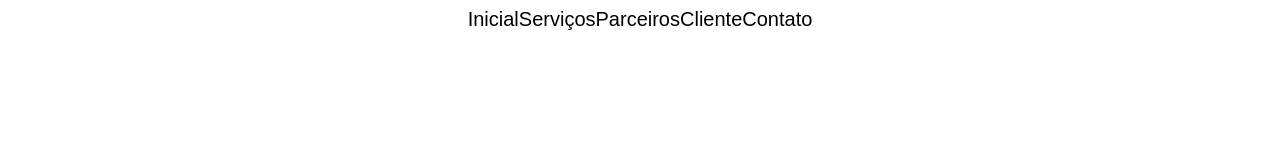
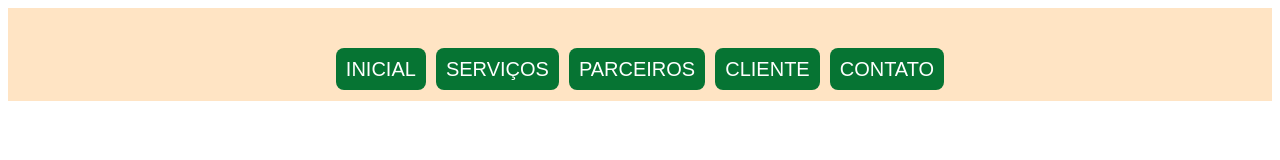
Before and after one commit to Beleboni-dev/kenzie-s02-12-atv, a plain HTML site: page index.html in a window 1280 px wide. Drawn offline with Linux system fonts and the light colour scheme.

Commit message:
Atividade finalizada

```diff
--- a/index.html
+++ b/index.html
@@ -9,7 +9,7 @@
 </head>
 <body>
 
-    <nav>
+    <nav class="nav-container">
         <ul>
           <li>
             <a href="#">Inicial</a>
--- a/styles.css
+++ b/styles.css
@@ -1,18 +1,39 @@
-ul{
+.nav-container {
+    border: none;
+    text-align: center;
+    padding: 20px;
+    background-color: bisque;
+
+}
+
+ul {
     list-style: none;
     font-size: 0;
-    padding: 0;
+    padding: 30px 30px 0px 30px;
     margin: 0;
     text-align: center;
-  }
 
-ul li{
+}
+
+ul li {
+    text-transform: uppercase;
     display: inline-block;
-  }
+}
 
-ul li a{
-    color: #000;
+ul li a {
+    color: #ffffff;
+    border: none;
+    border-radius: 8px;
+    background-color: #067433;
+    margin: 5px;
+    padding: 10px;
     text-decoration: none;
     font-size: 20px;
     font-family: Arial, Helvetica, sans-serif;
-  }
+}
+
+ul li a:hover {
+    background-color: #113620;
+    cursor: pointer;
+    transition: 0.5s;
+}
```
